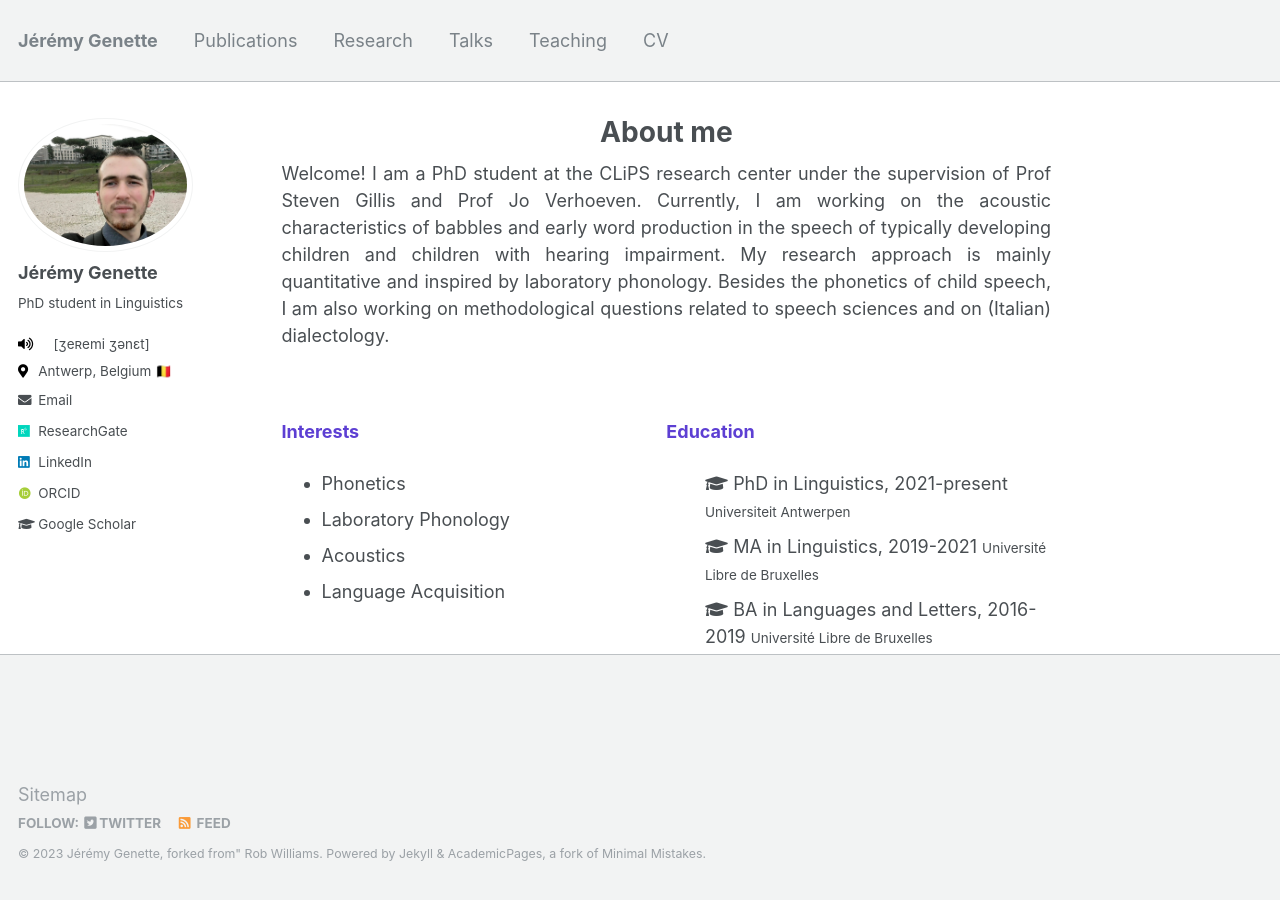
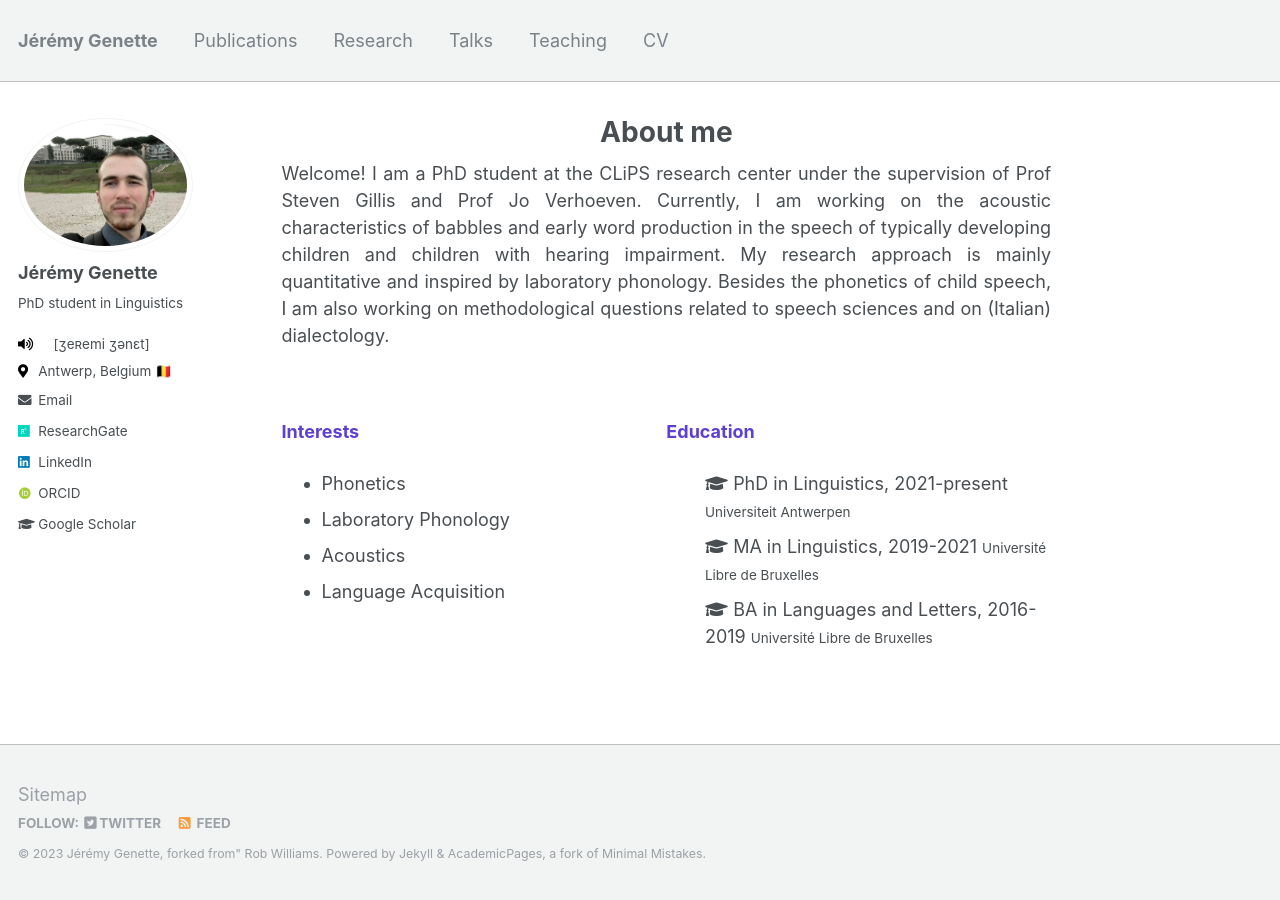
Before and after one commit to jgenette/jgenette.github.io, a Jekyll site: the page built from _pages/about.md, in a window 1280 px wide. Built offline with Jekyll 4.4.1, drawn with Linux system fonts in a browser that asks for light colours; some web fonts are replaced.

Commit message:
Update _footer.scss

```diff
--- a/_sass/_footer.scss
+++ b/_sass/_footer.scss
@@ -27,7 +27,7 @@
     @include clearfix;
     margin-left: auto;
     margin-right: auto;
-    margin-top: 5em;
+    margin-top: 0em;
     max-width: 100%;
     padding: 2em 1em 2em;
 
```
